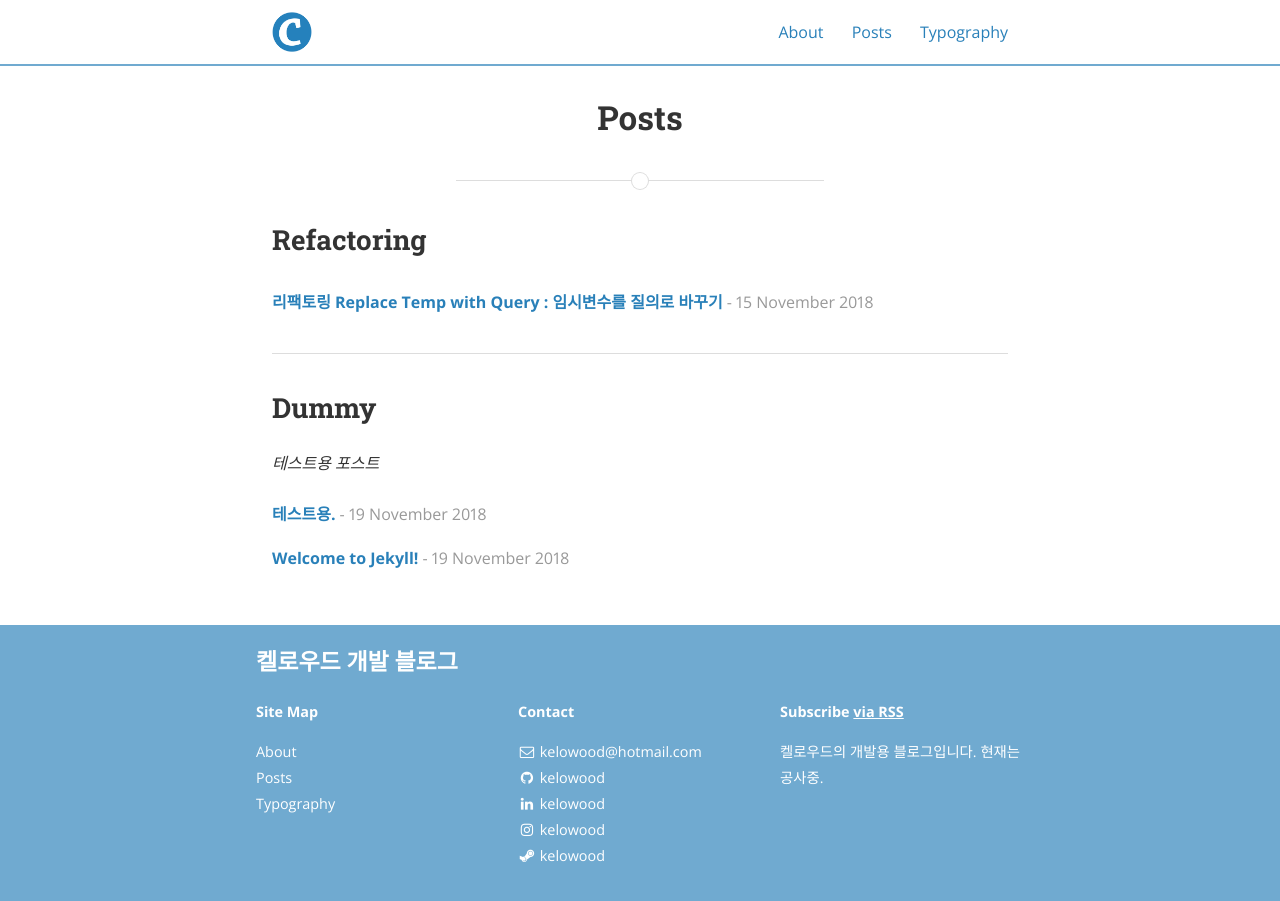
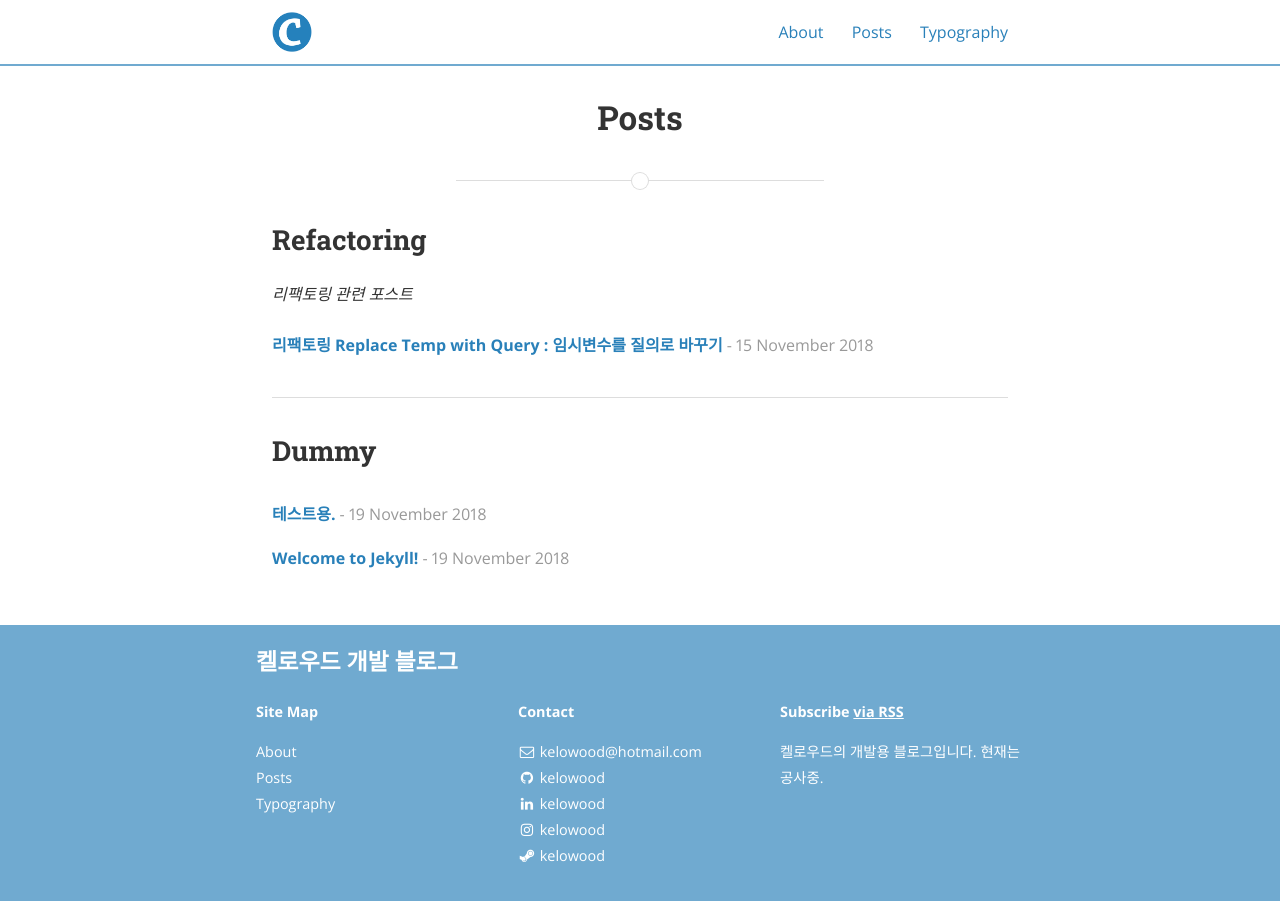
Before and after one commit to kelowood/kelowood.github.io, a Jekyll site: the page built from posts.html, in a window 1280 px wide. Built offline with Jekyll 4.4.1, drawn with Linux system fonts in a browser that asks for light colours; nearby versions of some CDN libraries.

Commit message:
설정 파일 수정

```diff
--- a/_config.yml
+++ b/_config.yml
@@ -9,7 +9,7 @@ plugins:
 exclude:
   - "/vendor/"
 
-# 사이트 세팅
+# 사이트 세팅-------------------------------------------------------------------------
 title: 켈로우드 개발 블로그
 subtitle: "프로그래밍 블로그. 이것저것 다룹니다."
 email: kelowood@hotmail.com
@@ -23,15 +23,22 @@ baseurl: "" # the subpath of your site, e.g. /blog/
 url: "https://kelowood.github.io/" # the base hostname & protocol for your site
 cover: "/assets/Beautiful-Winter-Night-620x388.jpg"
 logo: "/assets/logo.png"
+timezone: Asia/Seoul
 
-# 빌드 세팅
+# 빌드 세팅----------------------------------------------------------------------------
 markdown: kramdown
+
+kramdown:
+  input: GFM
+  highlighter: rouge
+
 paginate: 5
 paginate_path: "/page:num/"
+
 inter_post_navigation: false
 highlightjs_theme: "monokai-sublime"
 
-# 아카이브 세팅 (see https://github.com/jekyll/jekyll-archives/)
+# 아카이브 세팅 (see https://github.com/jekyll/jekyll-archives/)---------------
 jekyll-archives:
   enabled:
     - categories
@@ -41,18 +48,20 @@ jekyll-archives:
     category: '/category/:name/'
     tag: '/tag/:name/'
 
-# Disqus comments
+github: [metadata]
+
+# Disqus comments-----------------------------------------------------------------------
 # disqus_shortname: kelowood
 
-# Google analytics
+# Google analytics----------------------------------------------------------------------
 # ga_tracking_id: "UA-XXXX-1"
 
-# Category descriptions (for archive pages)
+# Category descriptions (for archive pages)------------------------------------------
 descriptions:
-  - cat: jekyll
-    desc: "지킬 기술 관련 포스트"
+  - cat: Refactoring
+    desc: "리팩토링 관련 포스트"
 
-  - cat: dummy
+  - cat: Dummy
     desc: "테스트용 포스트"
 
 # Social icons and sharing options
```
Also changed, not shown: Gemfile (+3 -5 lines).
